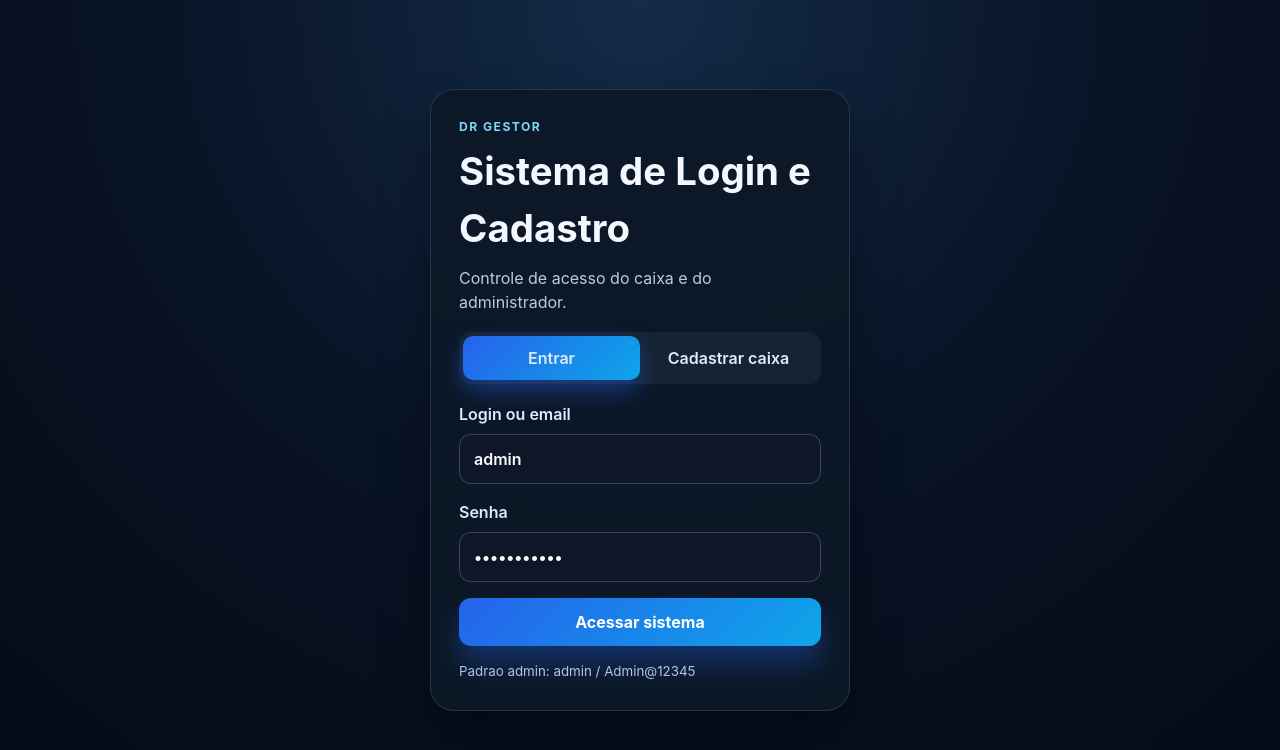
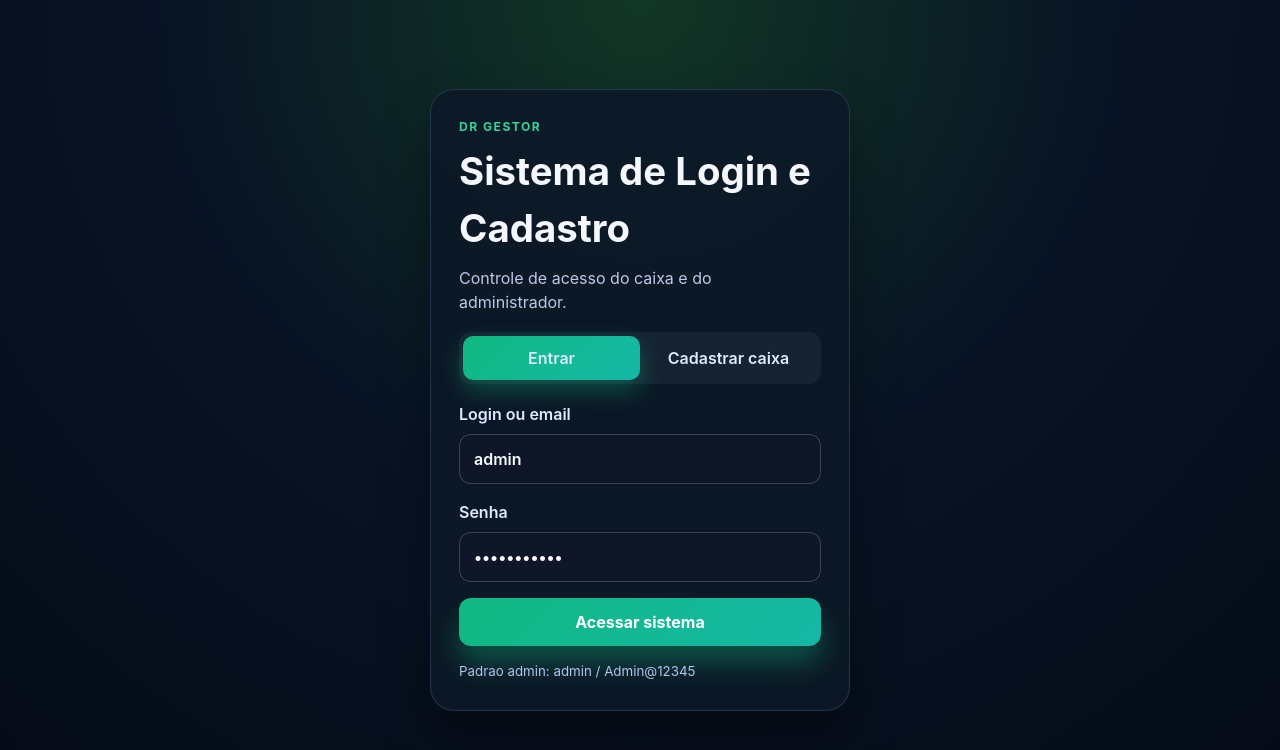
Before and after one commit to blacksan851/drgestormz3, a React (Vite) app: page / in a window 1280 px wide. Shown: the top 750 px of the page. Built offline with nearby package versions, Linux system fonts and the light colour scheme.

Commit message:
Manter a base verde no login e no tema sem alterar o restante do visual

```diff
--- a/src/index.css
+++ b/src/index.css
@@ -13,10 +13,10 @@
   --base-text: #f5f7ff;
   --base-text-soft: #bbcae7;
   --base-muted: #dfe9ff;
-  --base-accent: #2563eb;
-  --base-accent-2: #0ea5e9;
-  --base-focus: #7dd3fc;
-  --base-button-shadow: rgba(37, 99, 235, 0.45);
+  --base-accent: #10b981;
+  --base-accent-2: #14b8a6;
+  --base-focus: #34d399;
+  --base-button-shadow: rgba(16, 185, 129, 0.35);
   --base-button-text: #ffffff;
   color: var(--base-text);
   background: var(--base-bg-900);
@@ -32,7 +32,7 @@ html, body, #root {
 }
 
 body {
-  background: radial-gradient(circle at top, var(--base-bg-700) 0%, var(--base-bg-900) 48%, #040b16 100%);
+  background: radial-gradient(circle at top, #123725 0%, #081325 48%, #040b16 100%);
   display: flex;
   align-items: center;
   justify-content: center;
@@ -161,7 +161,7 @@ h1 {
 
 .auth-form input:focus {
   border-color: var(--base-focus);
-  box-shadow: 0 0 0 3px rgba(125, 211, 252, 0.2);
+  box-shadow: 0 0 0 3px rgba(52, 211, 153, 0.2);
 }
 
 .primary-button,
@@ -173,7 +173,7 @@ h1 {
   font-weight: 700;
   background: linear-gradient(135deg, var(--base-accent), var(--base-accent-2));
   color: var(--base-button-text);
-  box-shadow: 0 18px 28px rgba(37, 99, 235, 0.35);
+  box-shadow: 0 18px 28px var(--base-button-shadow);
 }
 
 .logout-button {
@@ -235,7 +235,7 @@ h1 {
 }
 
 .primary-panel {
-  background: linear-gradient(135deg, rgba(16, 185, 129, 0.15), rgba(37, 99, 235, 0.18));
+  background: linear-gradient(135deg, rgba(16, 185, 129, 0.15), rgba(20, 184, 166, 0.18));
 }
 
 .label {
```
